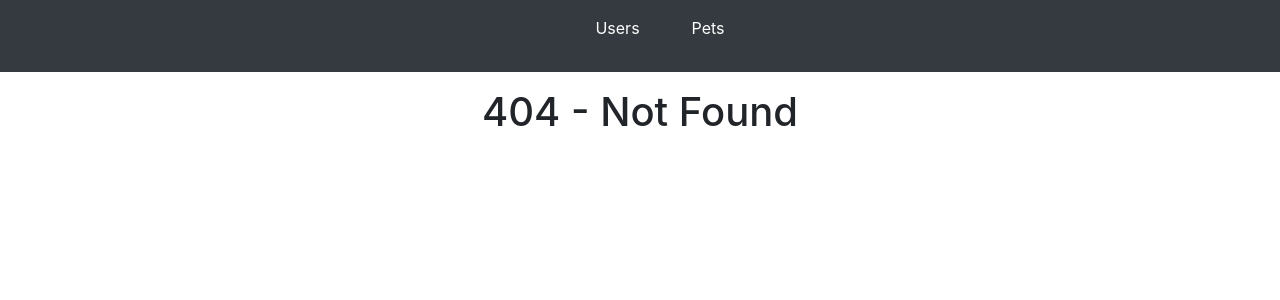
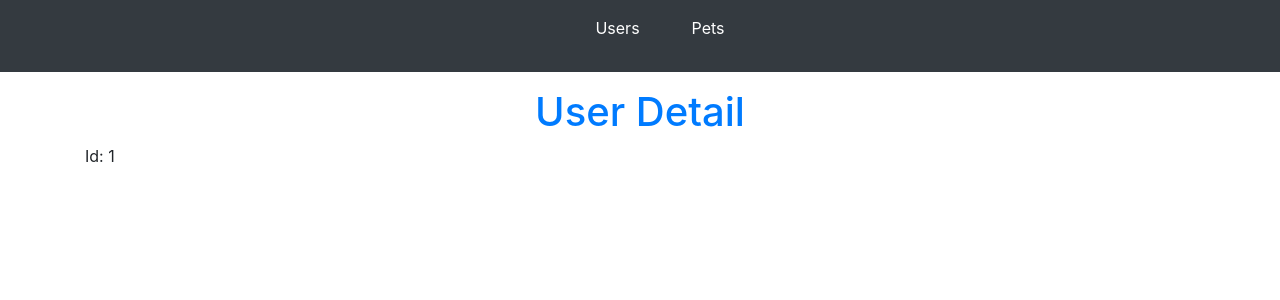
Before and after one commit to Nguyen-Duong-Trong-Tin/app-cyberpet, a Vue app: page /user-detail/1 in a window 1280 px wide. Before the commit this address had no page. Shown: the top 300 px of the page. Built offline with nearby package versions, Linux system fonts and the light colour scheme.

Commit message:
dynamic router matching

```diff
--- a/src/pages/UserDetail.vue
+++ b/src/pages/UserDetail.vue
@@ -1,10 +1,13 @@
 <template>
   <h1 class="text-center text-primary">User Detail</h1>
+  <div>Id: {{ $route.params.id }}</div>
 </template>
 <script>
 
 export default {
-
+  created() {
+    console.log("Id", this.$route.params.id);
+  }
 }
 </script>
 
--- a/src/routes.js
+++ b/src/routes.js
@@ -8,7 +8,7 @@ import NotFound from "./pages/NotFound.vue";
 const routes = [
   // { path: '/', redirect: '/users' },
   { path: '/users', component: UserList, alias: '/' },
-  { path: '/user-detail', component: UserDetail },
+  { path: '/user-detail/:id', component: UserDetail },
   { path: '/pets', component: PetList },
   { path: '/:pathMatch(.*)*', component: NotFound },
 ];
```
